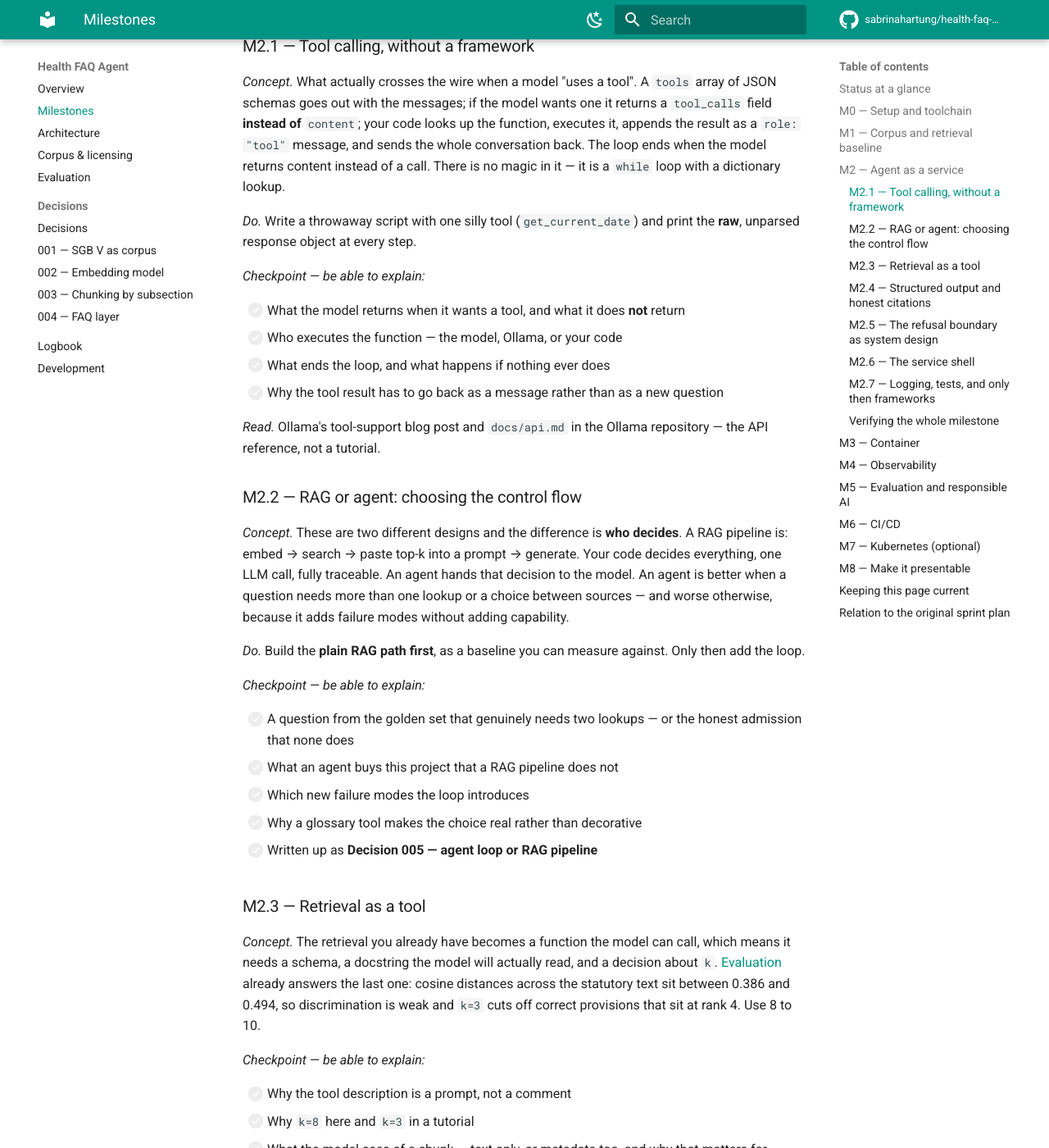
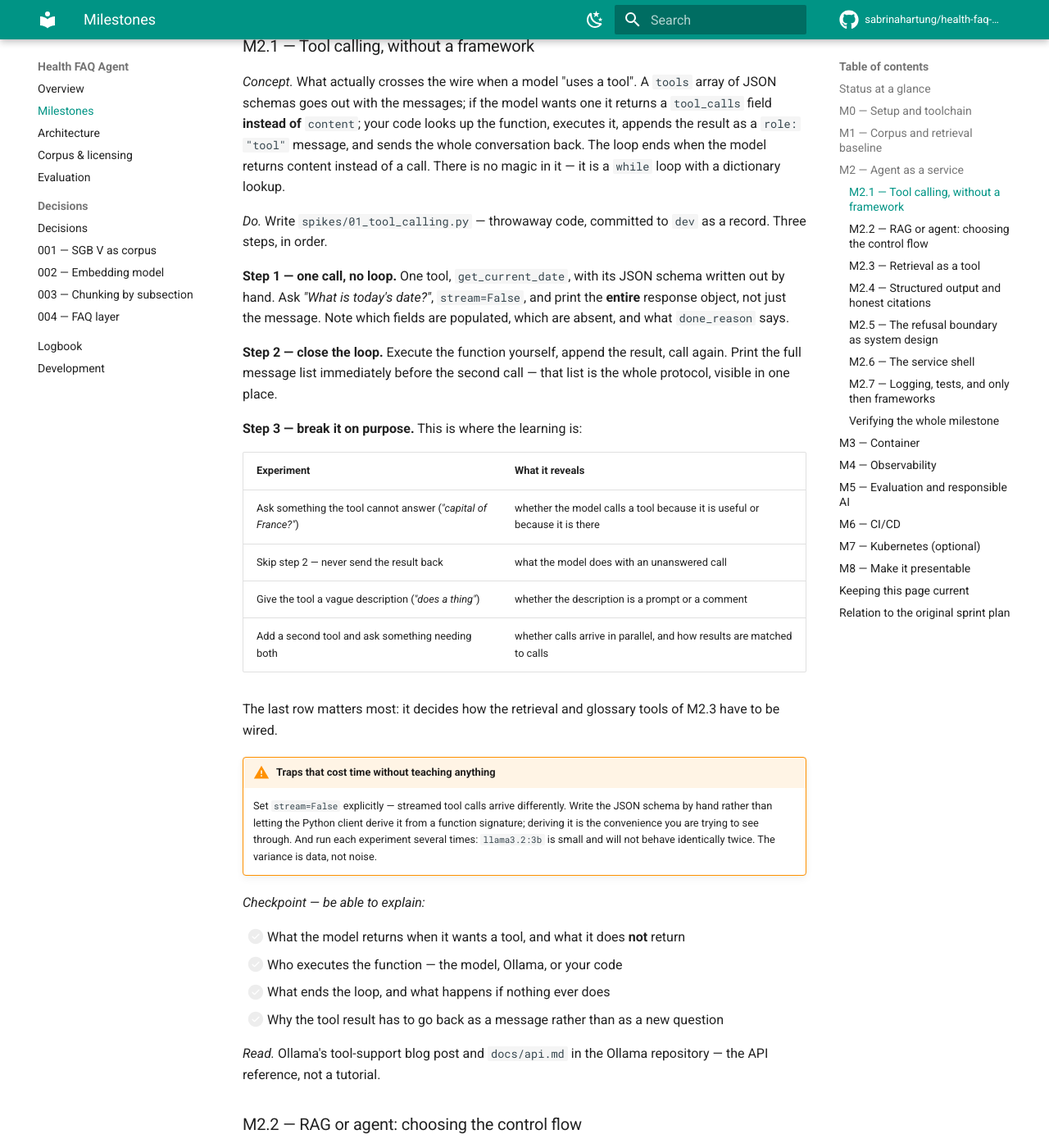
Before and after one commit to sabrinahartung/health-faq-agent, an MkDocs documentation site: the page built from docs/milestones.md, in a window 1280 px wide and 1400 px high, scrolled down 3384 px. Shown: the whole window at 82% size. Built offline with MkDocs 1.6.1 and Material for MkDocs 9.7.7, drawn with Linux system fonts in a browser that asks for light colours; comment, search, counter and statistics services are not loaded.

Commit message:
spell out the M2.1 tool-calling exercise
Three steps, with the deliberate-breakage table as the substance: the
parallel-call experiment decides how M2.3 has to wire two tools.

```diff
--- a/docs/milestones.md
+++ b/docs/milestones.md
@@ -136,8 +136,37 @@ and sends the whole conversation back. The loop ends when the model returns
 content instead of a call. There is no magic in it — it is a `while` loop
 with a dictionary lookup.
 
-*Do.* Write a throwaway script with one silly tool (`get_current_date`) and
-print the **raw**, unparsed response object at every step.
+*Do.* Write `spikes/01_tool_calling.py` — throwaway code, committed to `dev`
+as a record. Three steps, in order.
+
+**Step 1 — one call, no loop.** One tool, `get_current_date`, with its JSON
+schema written out by hand. Ask *"What is today's date?"*, `stream=False`, and
+print the **entire** response object, not just the message. Note which fields
+are populated, which are absent, and what `done_reason` says.
+
+**Step 2 — close the loop.** Execute the function yourself, append the result,
+call again. Print the full message list immediately before the second call —
+that list is the whole protocol, visible in one place.
+
+**Step 3 — break it on purpose.** This is where the learning is:
+
+| Experiment | What it reveals |
+|---|---|
+| Ask something the tool cannot answer (*"capital of France?"*) | whether the model calls a tool because it is useful or because it is there |
+| Skip step 2 — never send the result back | what the model does with an unanswered call |
+| Give the tool a vague description (*"does a thing"*) | whether the description is a prompt or a comment |
+| Add a second tool and ask something needing both | whether calls arrive in parallel, and how results are matched to calls |
+
+The last row matters most: it decides how the retrieval and glossary tools of
+M2.3 have to be wired.
+
+!!! warning "Traps that cost time without teaching anything"
+    Set `stream=False` explicitly — streamed tool calls arrive differently.
+    Write the JSON schema by hand rather than letting the Python client derive
+    it from a function signature; deriving it is the convenience you are trying
+    to see through. And run each experiment several times: `llama3.2:3b` is
+    small and will not behave identically twice. The variance is data, not
+    noise.
 
 *Checkpoint — be able to explain:*
 
```
